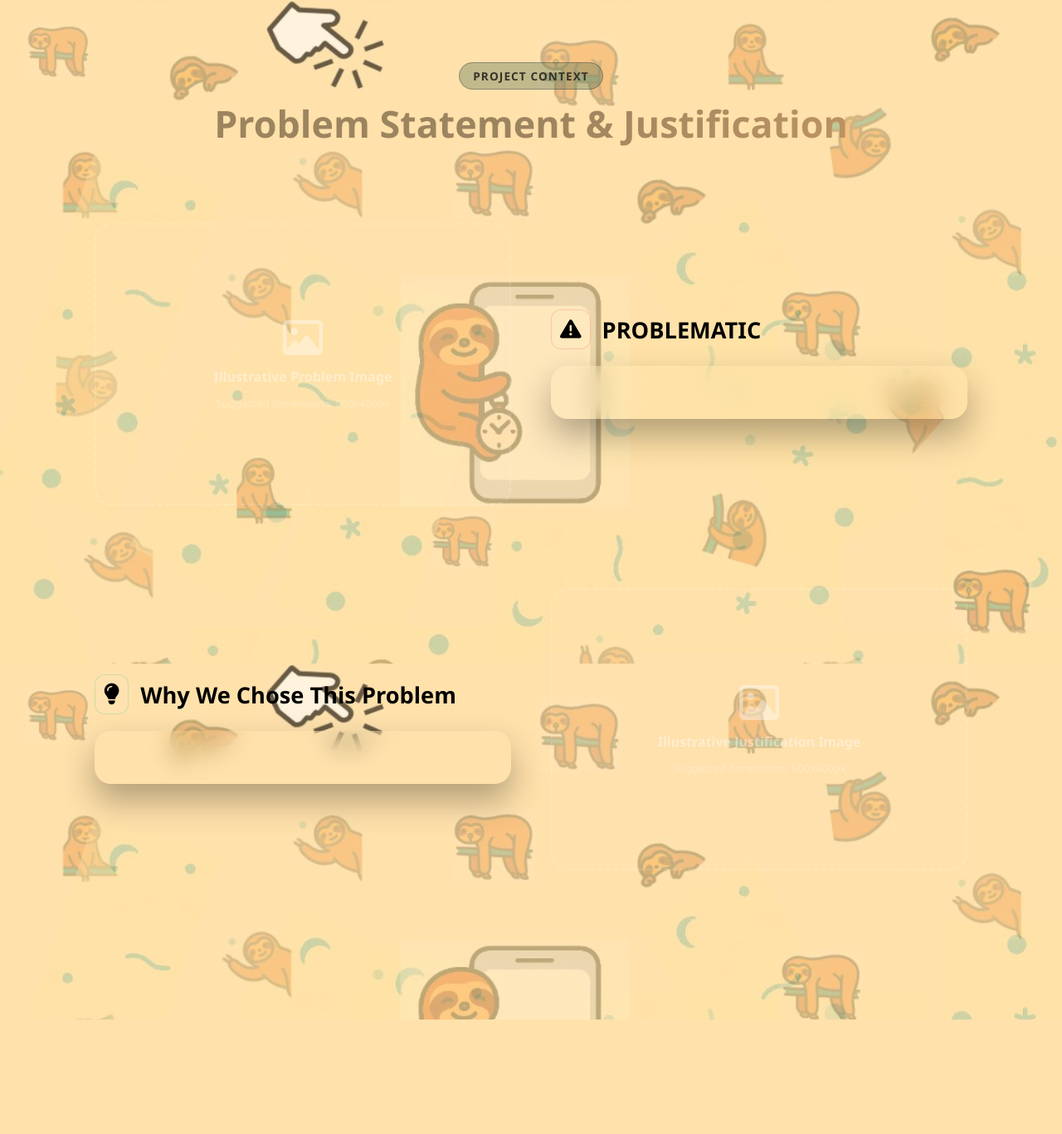
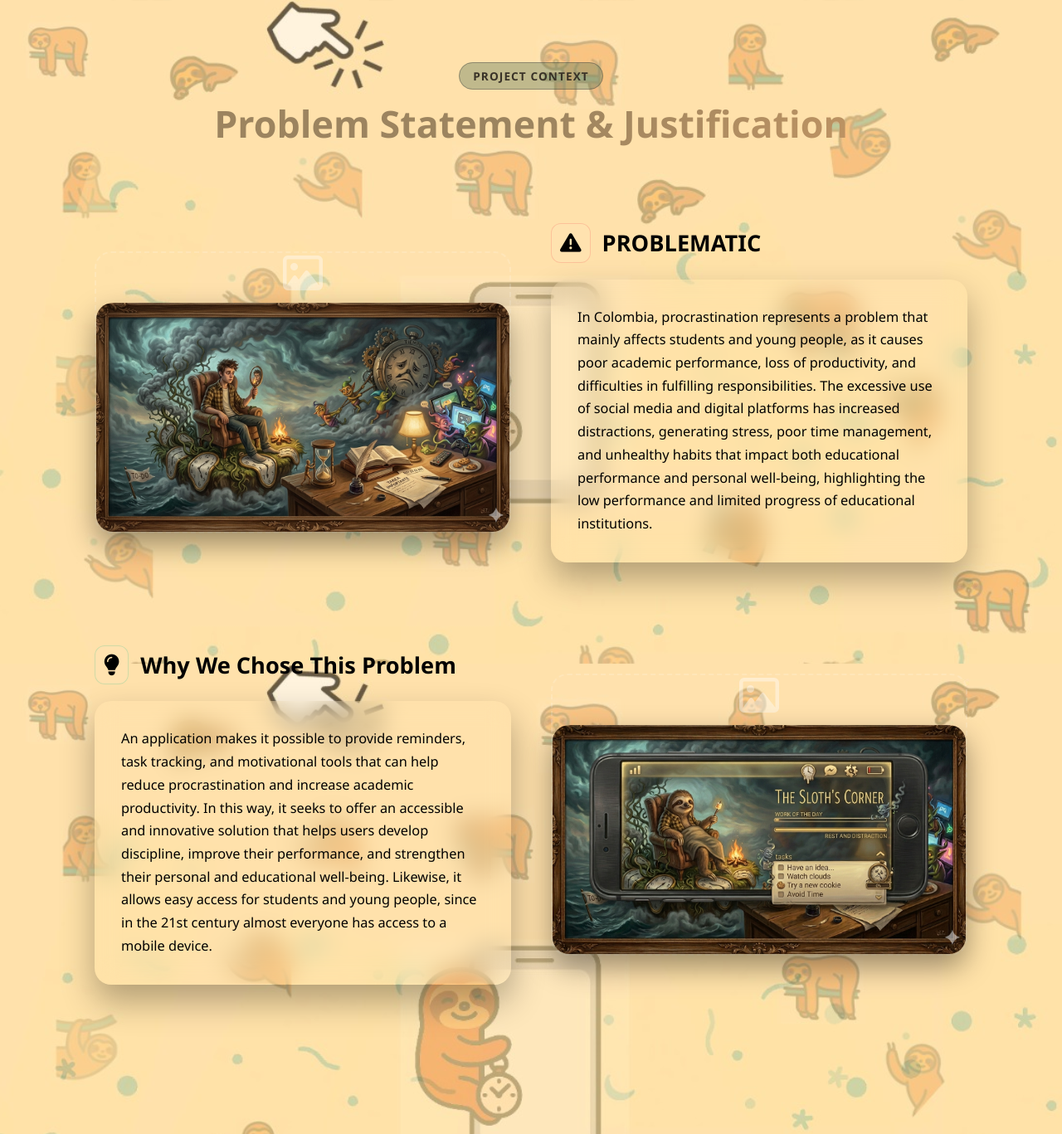
Before and after one commit to sharickdon2004/FocusPet-ML, a Flask app: page /problematic in a window 1280 px wide. Shown: the whole page at 83% size. Before the commit the page ends 1229 px from the top, so only its background shows below. Run offline with Flask 3, Linux system fonts and the light colour scheme.

Commit message:
Changes and information regarding the problem and its contextualization are added.
Changes and information regarding the problem and its contextualization are added.

```diff
--- a/template/problematic.html
+++ b/template/problematic.html
@@ -25,15 +25,15 @@
                     <h2>PROBLEMATIC</h2>
                 </div>
                 <div class="glass-card">
-
+                    <p>In Colombia, procrastination represents a problem that mainly affects students and young people, as it causes poor academic performance, loss of productivity, and difficulties in fulfilling responsibilities. The excessive use of social media and digital platforms has increased distractions, generating stress, poor time management, and unhealthy habits that impact both educational performance and personal well-being, highlighting the low performance and limited progress of educational institutions.
+                </p>
                 </div>
             </div>
 
             <div class="image-block">
                 <div class="image-placeholder">
                     <i class="fa-regular fa-image"></i>
-                    <span>Illustrative Problem Image</span>
-                    <small>Suggested dimensions: 600x400px</small>
+                    <img src="../resources/ProcrastinationImage.png" alt="procrastination">
                 </div>
             </div>
         </section>
@@ -45,15 +45,15 @@
                     <h2>Why We Chose This Problem</h2>
                 </div>
                 <div class="glass-card">
-
+                    <p>An application makes it possible to provide reminders, task tracking, and motivational tools that can help reduce procrastination and increase academic productivity. In this way, it seeks to offer an accessible and innovative solution that helps users develop discipline, improve their performance, and strengthen their personal and educational well-being. Likewise, it allows easy access for students and young people, since in the 21st century almost everyone has access to a mobile device.
+                    </p>
                 </div>
             </div>
 
             <div class="image-block">
                 <div class="image-placeholder">
                     <i class="fa-regular fa-image"></i>
-                    <span>Illustrative Justification Image</span>
-                    <small>Suggested dimensions: 600x400px</small>
+                    <img src="../resources/simulationApp.png" alt="">
                 </div>
             </div>
         </section>
```
Also changed, not shown: resources/ProcrastinationImage.png (added), resources/simulationApp.png (added).
